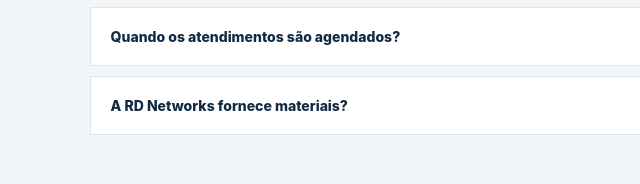
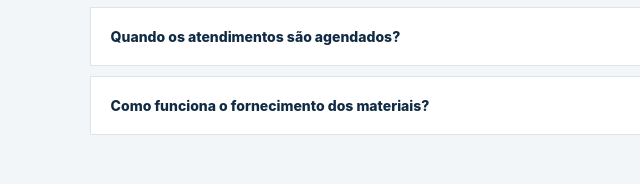
Before and after one commit to rdnetworks2026/Rd-Networks, a plain HTML site: page index.html in a window 1280 px wide. Shown: the part 6536-6720 px from the top of the page, 0-640 px from the left. Drawn offline with Linux system fonts and the light colour scheme.

Commit message:
Clarify RD Networks material supply policy

```diff
--- a/index.html
+++ b/index.html
@@ -217,7 +217,7 @@
       <details><summary>Como solicito um orçamento?</summary><p>Você pode preencher o formulário desta página ou chamar diretamente pelo WhatsApp. Se tiver, envie fotos e informações sobre o local e o serviço desejado.</p></details>
       <details><summary>Quais serviços de fibra óptica são realizados?</summary><p>A RD Networks realiza lançamento e organização de cabos de fibra óptica, conforme a infraestrutura disponível no local.</p></details>
       <details><summary>Quando os atendimentos são agendados?</summary><p>Os atendimentos são agendados principalmente após o expediente durante a semana e aos sábados, conforme disponibilidade.</p></details>
-      <details><summary>A RD Networks fornece materiais?</summary><p>Os materiais necessários são definidos e alinhados com o cliente antes da execução. Consulte as condições no momento do orçamento.</p></details>
+      <details><summary>Como funciona o fornecimento dos materiais?</summary><p>A RD Networks atua na prestação dos serviços e não comercializa nem fornece materiais. Os itens necessários são alinhados previamente para que o cliente possa providenciá-los antes da execução.</p></details>
     </div>
   </section>
 
```
